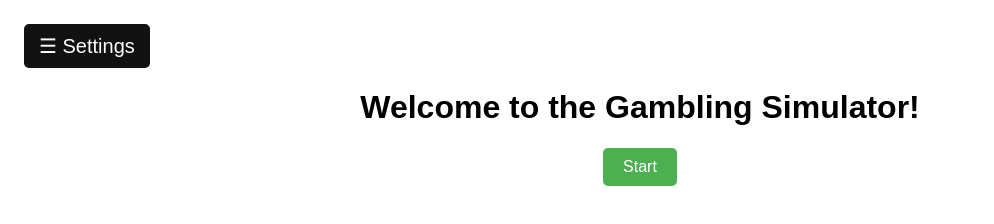
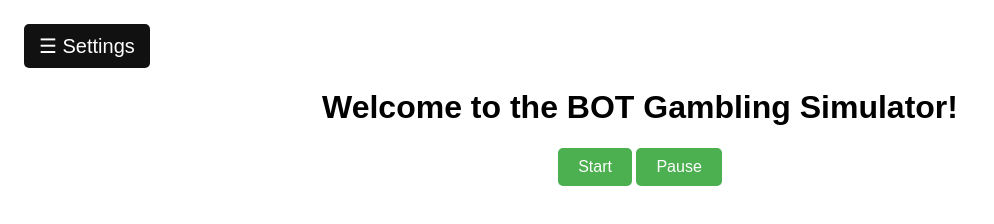
Before and after one commit to ChunkyMonkey00/botGambleSim, a plain HTML site: page index.html in a window 1280 px wide. Shown: the whole page, without its empty margins (0-994 px from the left). Drawn offline with Linux system fonts and the light colour scheme.

Commit message:
Update index.html
- button added

```diff
--- a/index.html
+++ b/index.html
@@ -4,7 +4,7 @@
 <head>
 	<meta charset="UTF-8">
 	<meta name="viewport" content="width=device-width, initial-scale=1.0">
-	<title>Gambling Simulator</title>
+	<title>Bot Simulator</title>
 	<style>
 		body {
 			font-family: Arial, sans-serif;
@@ -54,7 +54,7 @@
 
 		.side-menu .menu-content {
 			padding: 16px;
-  color:white;
+			color: white;
 		}
 
 		.main-content {
@@ -103,8 +103,9 @@
 	<div id="mainContent" class="main-content">
 		<button id="toggleButton" class="toggle-button">&#9776; Settings</button>
 		<div class="centerThis">
-		<h1>Welcome to the Gambling Simulator!</h1>
+			<h1>Welcome to the BOT Gambling Simulator!</h1>
 			<button id="startStopButton" onclick="startStopSimulation()">Start</button>
+	    <button id="pauseButton" onclick="pauseSimulation()">Pause</button>
 			<div id="game"></div>
 			<br>
 			<p id="result"></p>
```
Lines whose indentation alone changed are shown as unchanged.
